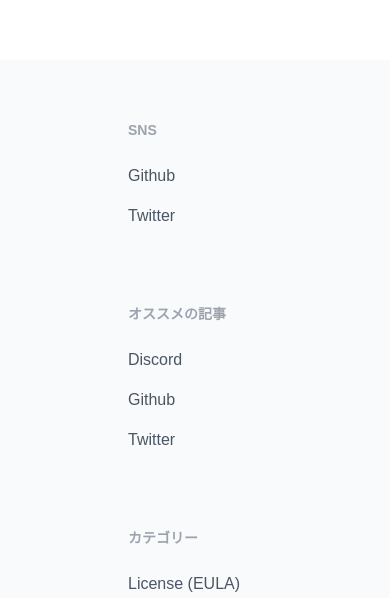
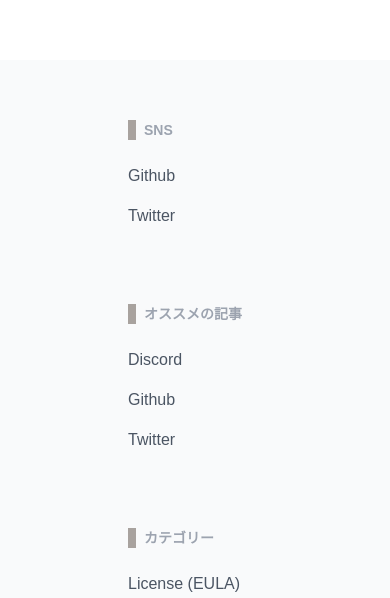
Before and after one commit to hukuryo/Hukuryo-Blog, a Next.js app: page /profile in a window 390 px wide. Shown: the part 1560-2158 px from the top of the page. Built offline with nearby package versions, Linux system fonts and the light colour scheme.

Commit message:
レイアウト修正

```diff
--- a/components/Footer.tsx
+++ b/components/Footer.tsx
@@ -4,9 +4,9 @@
     return (
         <footer className="py-12 mt-48 bg-gray-50 dark:bg-gray-800">
             <div className="w-full px-32 mx-auto max-w-8xl">
-                <div className="grid gap-12 lg:grid-cols-3 lg:gap-12">
+                <div className="grid gap-12 sm:grid-cols-3 lg:gap-12">
                     <div>
-                        <h3 className="mb-6 text-sm font-semibold text-gray-400 uppercase dark:text-white">SNS</h3>
+                        <h3 className="mb-6 border-l-8 border-stone-400 pl-2 text-sm font-semibold text-gray-400 uppercase dark:text-white">SNS</h3>
                         <ul>
                             <li className="mb-4">
                                 <a href="https://github.com/themesberg/flowbite/discussions" rel="noreferrer nofollow" className="font-medium text-gray-600 dark:text-gray-400 dark:hover:text-white hover:underline">Github</a>
@@ -17,7 +17,7 @@
                         </ul>
                     </div>
                     <div>
-                        <h3 className="mb-6 text-sm font-semibold text-gray-400 uppercase dark:text-white">オススメの記事</h3>
+                        <h3 className="mb-6 text-sm font-semibold border-l-8 border-stone-400 pl-2 text-gray-400 uppercase dark:text-white">オススメの記事</h3>
                         <ul>
                             <li className="mb-4">
                                 <a href="https://discord.gg/4eeurUVvTy" rel="noreferrer nofollow" className="font-medium text-gray-600 dark:text-gray-400 dark:hover:text-white hover:underline">Discord</a>
@@ -31,7 +31,7 @@
                         </ul>
                     </div>
                     <div>
-                        <h3 className="mb-6 text-sm font-semibold text-gray-400 uppercase dark:text-white">カテゴリー</h3>
+                        <h3 className="mb-6 text-sm font-semibold text-gray-400 border-l-8 border-stone-400 pl-2 uppercase dark:text-white">カテゴリー</h3>
                         <ul>
                             <li className="mb-4">
                                 <a href="https://flowbite.com/license/" className="font-medium text-gray-600 dark:text-gray-400 dark:hover:text-white hover:underline">License (EULA)</a>
--- a/pages/articles/index.tsx
+++ b/pages/articles/index.tsx
@@ -2,8 +2,6 @@
 import { client } from "@/lib/client";
 
 import { Header } from "../../components/Header";
-// import { FooterForm } from "../../components/FooterForm";
-import { SideBar } from "../../components/SideBar";
 import { PageTitle } from "../../components/PageTitle";
 import ArticleList from "../../components/ArticleList";
 import { Footer } from "../../components/Footer";
@@ -25,16 +23,17 @@
     return (
         <>
             <Header />
-            <main className="container mx-auto">
-                <div className="flex flex-row-reverse">
-                    <div className="mt-10 mr-3 ml-5 w-full rounded-md">
-                        <PageTitle title={"技術記事一覧"} />
-                        <ArticleList articles={ articles } />
-                        <ScrollUp />
-                        {/* <FooterForm /> */}
+            <main className="mx-10">
+                <div className="flex mt-10 flex-row-reverse">
+                    <div className="p-10 mr-3 ml-5 mb-10 w-full">
+                        <PageTitle title={"技術記事"}/>
+                        <div>
+                        <ArticleList articles={articles} />
+                        </div>
                     </div>
                 </div>
             </main>
+            <ScrollUp />
             <Footer />
         </>
     );
--- a/pages/books/index.tsx
+++ b/pages/books/index.tsx
@@ -24,7 +24,7 @@
     return (
         <>
             <Header />
-            <main className="md:container md:mx-auto">
+            <main className="mx-10">
                 <div className="flex flex-row-reverse">
                     <SideBar/>
                     <div className="mt-10 mr-3 ml-5 w-full rounded-md">
--- a/pages/index.tsx
+++ b/pages/index.tsx
@@ -26,7 +26,7 @@
       <Header />
       <main className="mx-10">
           <div className="flex mt-10 flex-row-reverse">
-              <div className="p-10 mr-3 ml-5 mb-10 w-full">
+              <div className="p-6 mr-3 ml-5 mb-40 w-full">
                 <PageTitle title={"最新の記事"}/>
                 <div>
                   <ArticleList articles={articles} />
```
